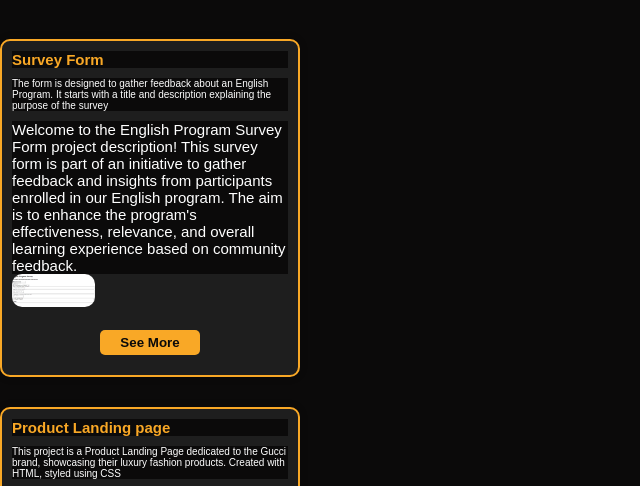
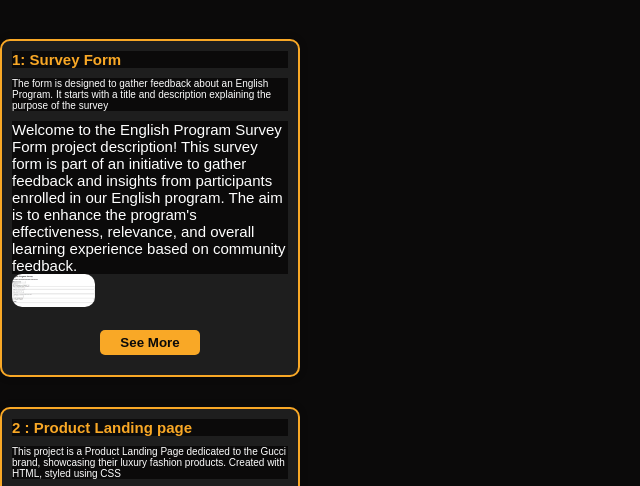
Before and after one commit to iamfarhatsharefi/FarhatSharefi-PersonalPortfolio, a plain HTML site: page index.html in a window 1280 px wide. Shown: the part 2194-2680 px from the top of the page, 0-640 px from the left. Drawn offline with nearby package versions, Linux system fonts and the light colour scheme.

Commit message:
working on problem sloution

```diff
--- a/script.js
+++ b/script.js
@@ -134,7 +134,7 @@ document.addEventListener('DOMContentLoaded', () => {
 document.addEventListener('DOMContentLoaded', () => {
   const projects = [
     {
-      title: 'Survey Form',
+      title: ' 1: Survey Form',
       description: 'The form is designed to gather feedback about an English Program. It starts with a title and description explaining the purpose of the survey',    image: 'images/survey-form.png',
       longDescription: 'Welcome to the English Program Survey Form project description! This survey form is part of an initiative to gather feedback and insights from participants enrolled in our English program. The aim is to enhance the program\'s effectiveness, relevance, and overall learning experience based on community feedback.',
       screenshots: ['images/survey-form.png'],
@@ -143,7 +143,7 @@ document.addEventListener('DOMContentLoaded', () => {
       sourceLink: 'https://github.com/iamfarhatsharefi/Survey-Form/pulls',
     },
     {
-      title: 'Product Landing page',
+      title: ' 2 : Product Landing page',
       description: 'This project is a Product Landing Page dedicated to the Gucci brand, showcasing their luxury fashion products. Created with HTML, styled using CSS',
       image: 'images/landing page.png',
       longDescription: 'The Product Landing Page project focused on the Gucci brand offers a captivating digital experience that celebrates the essence of luxury fashion. Crafted with HTML for structure, CSS for styling, and JavaScript for dynamic elements, this webpage serves as a virtual gateway to explore Gucci\'s prestigious line of products.',
```
Also changed, not shown: styles.css (+22 -0 lines), 1 other file.
